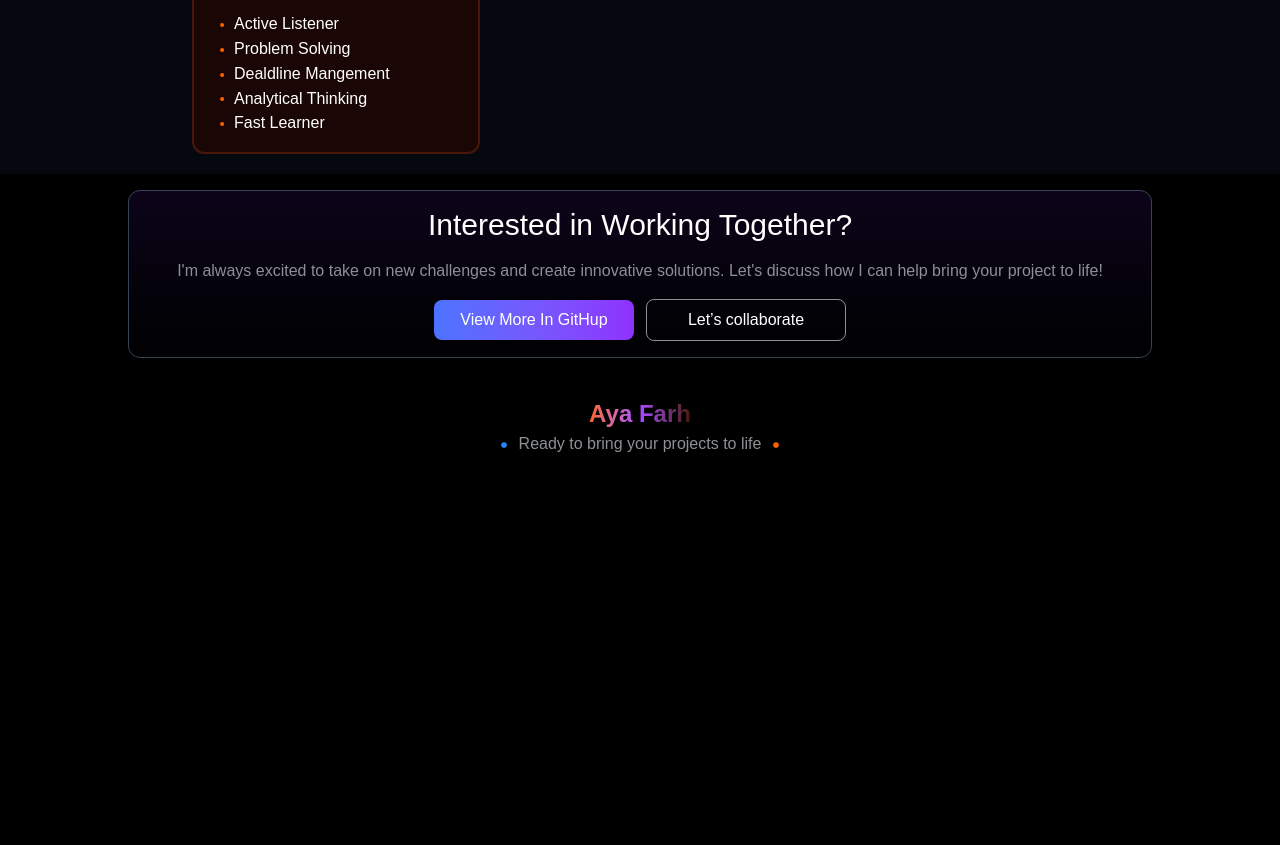
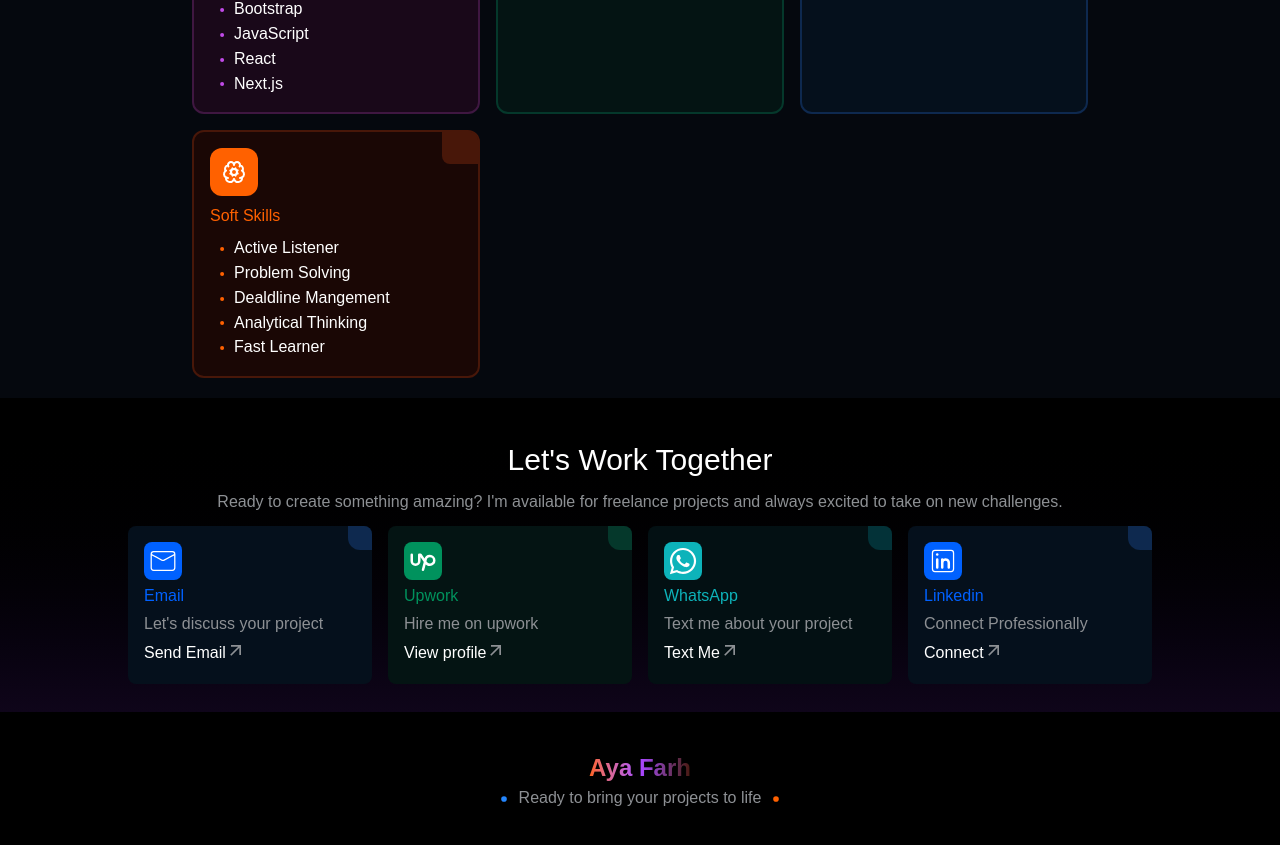
Before and after one commit to ayaFarh/protifolio, a Next.js app: page / in a window 1280 px wide. Shown: the part 1635-2480 px from the top of the page. Before the commit the page ends 2135 px from the top, so only its background shows below. Built offline with nearby package versions, Linux system fonts and the light colour scheme.

Commit message:
handel contact page

```diff
--- /dev/null
+++ b/src/app/Contact/page.jsx
@@ -0,0 +1,92 @@
+import React from 'react'
+import { FaWhatsapp } from "react-icons/fa6";
+import { CiLinkedin } from "react-icons/ci";
+import { TbBrandUpwork } from "react-icons/tb";
+import { CiMail } from "react-icons/ci";
+import { MdArrowOutward } from "react-icons/md";
+
+
+
+
+
+export default function Contact() {
+    const contactList=[
+        {
+            name:"Email",
+            text:"Let's discuss your project",
+            icon:<CiMail />,
+            link:"mailto:farhaya004@gmail.com",
+            linkText:"Send Email",
+             colors:{
+                firstColor:"#0e294f",
+                secondColor:"#05101c",
+                thirdColor:"#0061ff"
+        },
+        },
+        {
+            name:"Upwork",
+            text:"Hire me on upwork",
+            icon:<TbBrandUpwork />,
+            link:"https://www.upwork.com/freelancers/~016680178313f48b29",
+            linkText:"View profile",
+            colors:{
+                firstColor:"#05382b",
+                secondColor:"#041413",
+                thirdColor:"#00925d"
+        },
+        },
+        {
+            name:"WhatsApp",
+            text:"Text me about your project",
+            icon:<FaWhatsapp />,
+            link:"https://wa.me/201019623279",
+            linkText:"Text Me",
+             colors:{
+                firstColor:"#033238",
+                secondColor:"#031013",
+                thirdColor:"#0db3ba"
+        },
+
+        },
+        {
+            name:"Linkedin",
+            text:"Connect Professionally",
+            icon:<CiLinkedin />,
+            link:"https://www.linkedin.com/in/aya-mohamed-farh",
+            linkText:"Connect",
+             colors:{
+                firstColor:"#0e294f",
+                secondColor:"#05101c",
+                thirdColor:"#0061ff"
+        },
+        },
+
+    ]
+  return (
+    <div className='bg-gradient-to-b from-black to-[#0f051a] py-7'>
+        <div className='mainContainer  space-y-3  '>
+           <div className='text-center space-y-3'>
+             <h3 className='text-3xl'>Let's Work Together</h3>
+            <p className='text-newGray'>Ready to create something amazing? I'm available for freelance projects and always excited to take on new challenges.</p>
+           </div>
+    {/* main div */}
+
+    <div className='grid max-[570px]:grid-cols-1 max-[765px]:grid-cols-2 md:grid-cols-3 lg:grid-cols-4 gap-4 w-full'>
+        {contactList.map((item,index)=>(
+            <div key={index} className='relative p-4 rounded-lg space-y-1 hover:scale-105 transition-all duration-300 ease-in-out' style={{backgroundColor:item.colors.secondColor}} >
+                <div className='absolute top-0 right-0 w-6 h-6 rounded-tr-lg rounded-bl-xl' style={{backgroundColor:item.colors.firstColor}}></div>
+                <div className='p-1 rounded-lg w-fit text-3xl' style={{backgroundColor:item.colors.thirdColor}}>{item.icon}</div>
+                 <h3 className='' style={{color:item.colors.thirdColor}}>{item.name}</h3>
+                 <p className='text-newGray'>{item.text}</p>
+                 <div>
+                 <a href={item.link} target="_blank" rel="noopener noreferrer" className=' hover:underline transition-all duration-300 ease-in-out'>{item.linkText}<MdArrowOutward className="text-newGray mb-2 text-xl inline-block"/></a>
+                 </div>
+
+            </div>
+
+        ))}
+    </div>
+        </div>
+    </div>
+  )
+}
--- a/src/app/_Component/Interested.jsx
+++ b/src/app/_Component/Interested.jsx
@@ -3,13 +3,13 @@ import React from 'react'
 
 export default function Interested() {
   return (
-    <div>
+    <div className='py-5'>
         <div className='mainContainer text-center space-y-4 p-4 border border-[#344454] rounded-xl bg-linear-to-b  from-[#0e041a] to-[#010103] '>
             <p className='text-3xl max-[590px]:text-2xl max-[498px]:text-xl max-[428px]:text-lg max-[385px]:text-sm'>Interested in Working Together?</p>
         <p className='text-newGray max-[385px]:text-sm'>I'm always excited to take on new challenges and create innovative solutions. Let's discuss how I can help bring your project to life!</p>
         <div className='w-full flex flex-row max-[528px]:flex-col items-center justify-center gap-3'>
-            <Link href={"Contact"} className='btn min-w-[200px] bg-linear-to-l  from-[#8f31fc] to-[#4b73ff] border-0 hover:scale-105 ' >View More In GitHup</Link>
-            <Link href={"https://github.com/AyaFarh"} className='btn min-w-[200px] border-newGray hover:bg-[#0f1c2e] hover:text-white hover:border-[#295282]' >Let’s collaborate</Link>
+            <Link href={"https://github.com/AyaFarh"} className='btn min-w-[200px] bg-linear-to-l  from-[#8f31fc] to-[#4b73ff] border-0 hover:scale-105 ' >View More In GitHup</Link>
+            <Link href={"Contact"} className='btn min-w-[200px] border-newGray hover:bg-[#0f1c2e] hover:text-white hover:border-[#295282]' >Let’s collaborate</Link>
         </div>
         </div>
     </div>
--- a/src/app/layout.js
+++ b/src/app/layout.js
@@ -14,8 +14,8 @@ const geistMono = Geist_Mono({
 });
 
 export const metadata = {
-  title: "Create Next App",
-  description: "Generated by create next app",
+  title: "Aya Farh",
+  description: "Aya Farh Portfolio",
 };
 
 export default function RootLayout({ children }) {
--- a/src/app/page.js
+++ b/src/app/page.js
@@ -3,6 +3,7 @@ import HeroSec from "./HeroSec/page";
 import Skills from "./Skills/page";
 import About from "./About/page";
 import Interested from "./_Component/Interested";
+import Contact from "./Contact/page";
 
 
 export default function Home() {
@@ -10,8 +11,10 @@ export default function Home() {
    <div className="space-y-4">
    <HeroSec/>
    <About/>
+   <Interested/>
    <Skills/>
-   <Interested/>
+
+   <Contact/>
 
    </div>
   );
```
